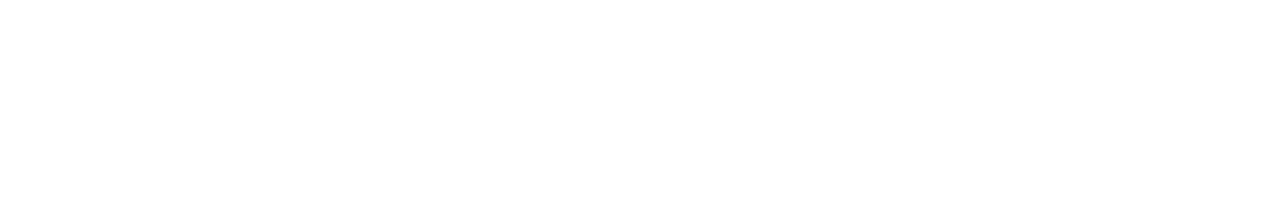
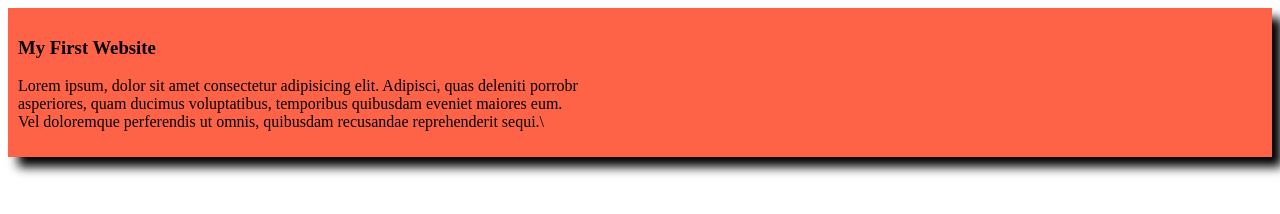
Before and after one commit to Tanvir7898/my-first-web, a plain HTML site: page index.html in a window 1280 px wide. Drawn offline with Linux system fonts and the light colour scheme.

Commit message:
first co

```diff
--- a/index.html
+++ b/index.html
@@ -4,8 +4,12 @@
     <meta charset="UTF-8">
     <meta name="viewport" content="width=device-width, initial-scale=1.0">
     <title>My First Website</title>
+    <link rel="stylesheet" href="styles/style.css">
 </head>
 <body>
-
+   <div>
+    <h3>My First Website</h3>
+    <p>Lorem ipsum, dolor sit amet consectetur adipisicing elit. Adipisci, quas deleniti porrobr <br> asperiores, quam ducimus voluptatibus, temporibus quibusdam eveniet maiores eum. <br> Vel doloremque perferendis ut omnis, quibusdam recusandae reprehenderit sequi.\</p>
+   </div>
 </body>
 </html>
--- /dev/null
+++ b/styles/style.css
@@ -0,0 +1,7 @@
+div{
+    background-color: tomato;
+    margin: 10;
+    border: 5px;
+    padding: 10px;
+    box-shadow: 10px 10px 10px black;
+}
```
